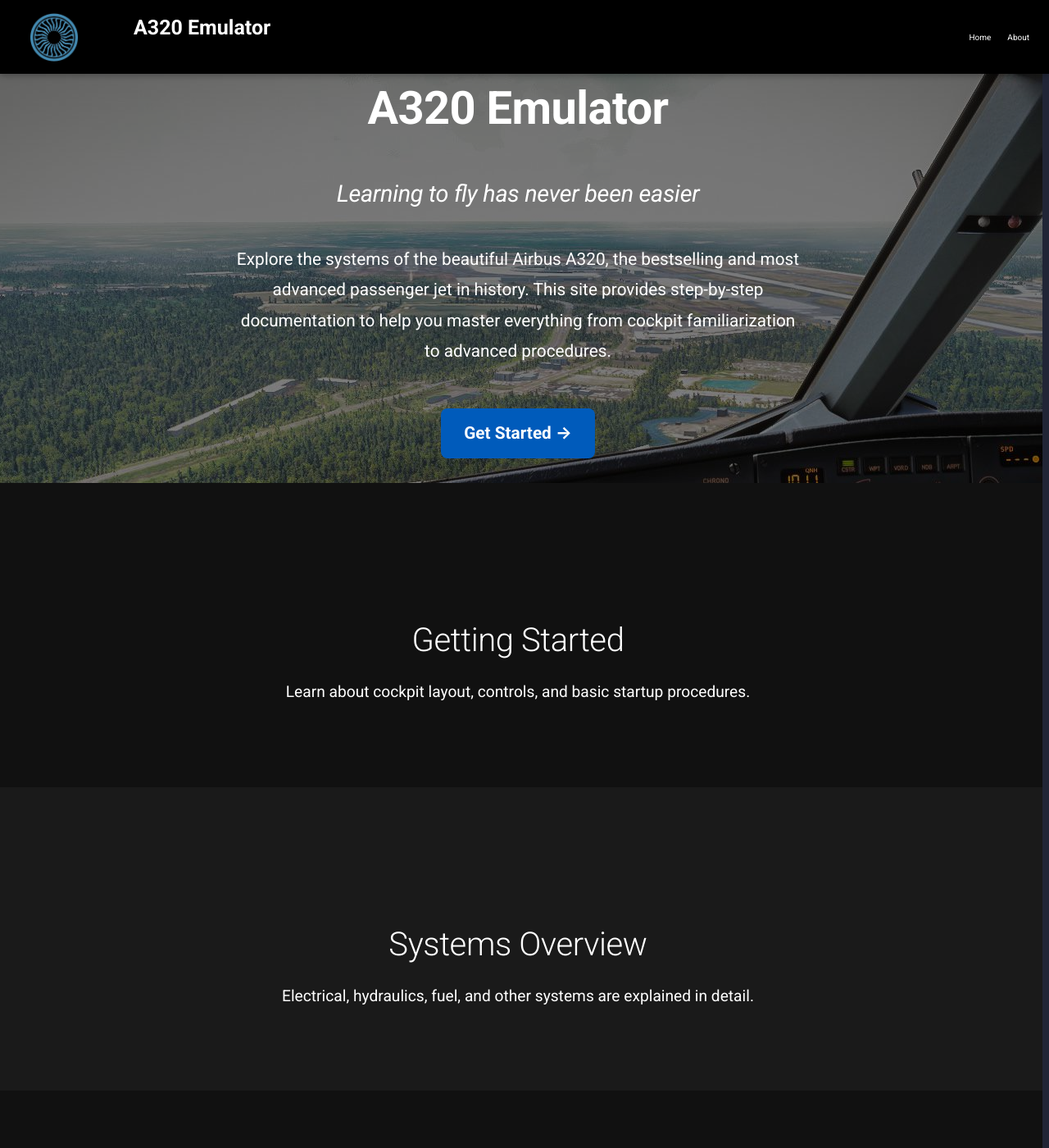
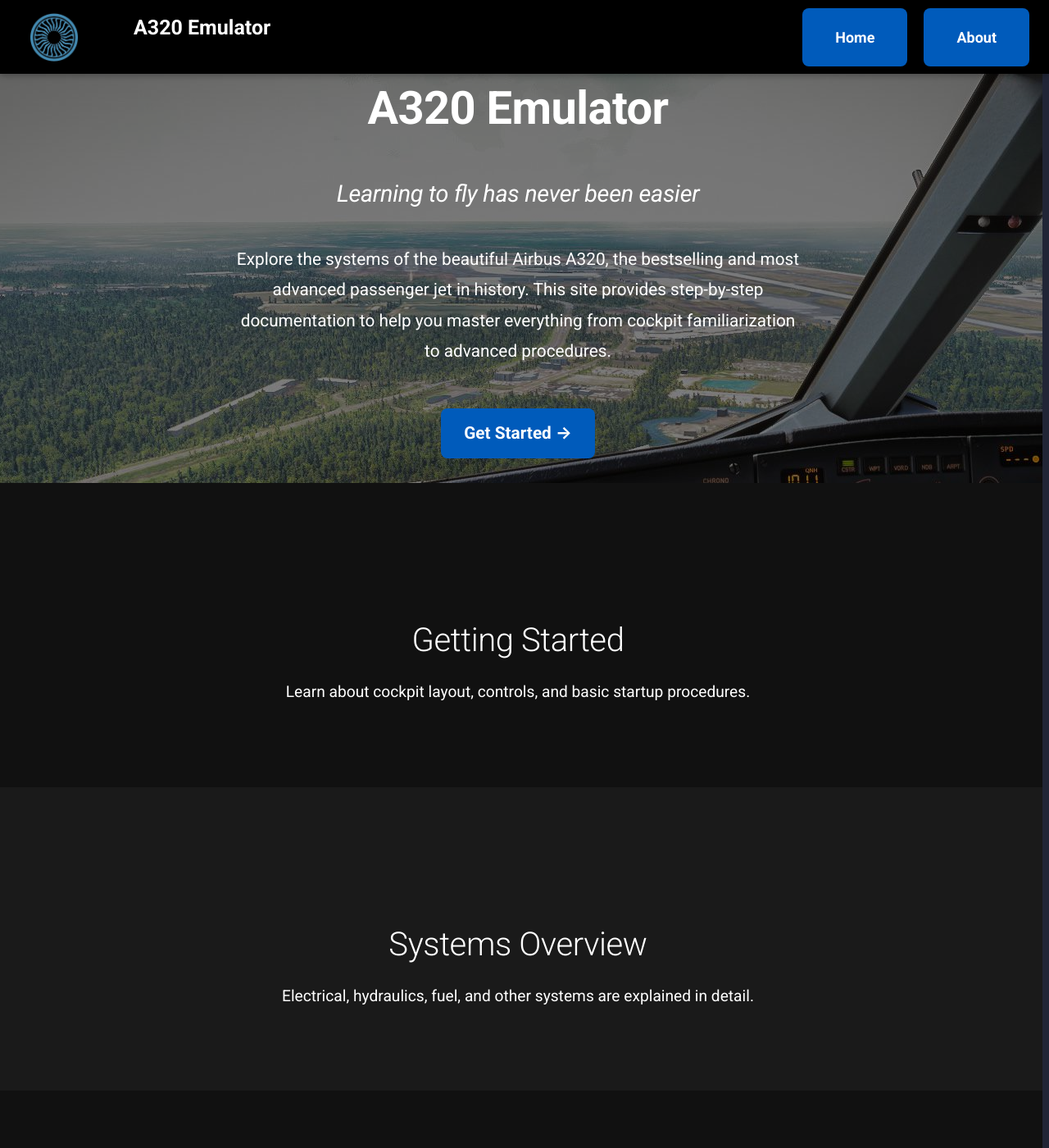
Before and after one commit to danhuaflx-56/A320-emulator, an MkDocs documentation site: the page built from docs/index.md, in a window 1280 px wide and 1400 px high. Shown: the whole window at 82% size. Built offline with MkDocs 1.6.1 and Material for MkDocs 9.7.7, drawn with Linux system fonts in a browser that asks for light colours.

Commit message:
Update custom.css

```diff
--- a/docs/assets/custom.css
+++ b/docs/assets/custom.css
@@ -173,3 +173,31 @@
 .md-footer {
   display: none !important;
 }
+
+
+
+
+
+/* Make header buttons larger and inline with logo/title */
+.md-header .custom-button {
+  display: inline-block;
+  background-color: #005bbb;
+  color: white;
+  padding: 25px 40px;      /* bigger buttons */
+  font-size: 1.8em;        /* larger text */
+  font-weight: bold;
+  border-radius: 8px;
+  text-decoration: none;
+  transition: background-color 0.2s ease;
+}
+
+.md-header .custom-button:hover {
+  background-color: #004080;
+}
+
+/* Ensure buttons stay inline with logo/title */
+.md-header__inner {
+  display: flex;
+  align-items: center;
+  gap: 25px; /* spacing between logo, title, buttons */
+}
```
